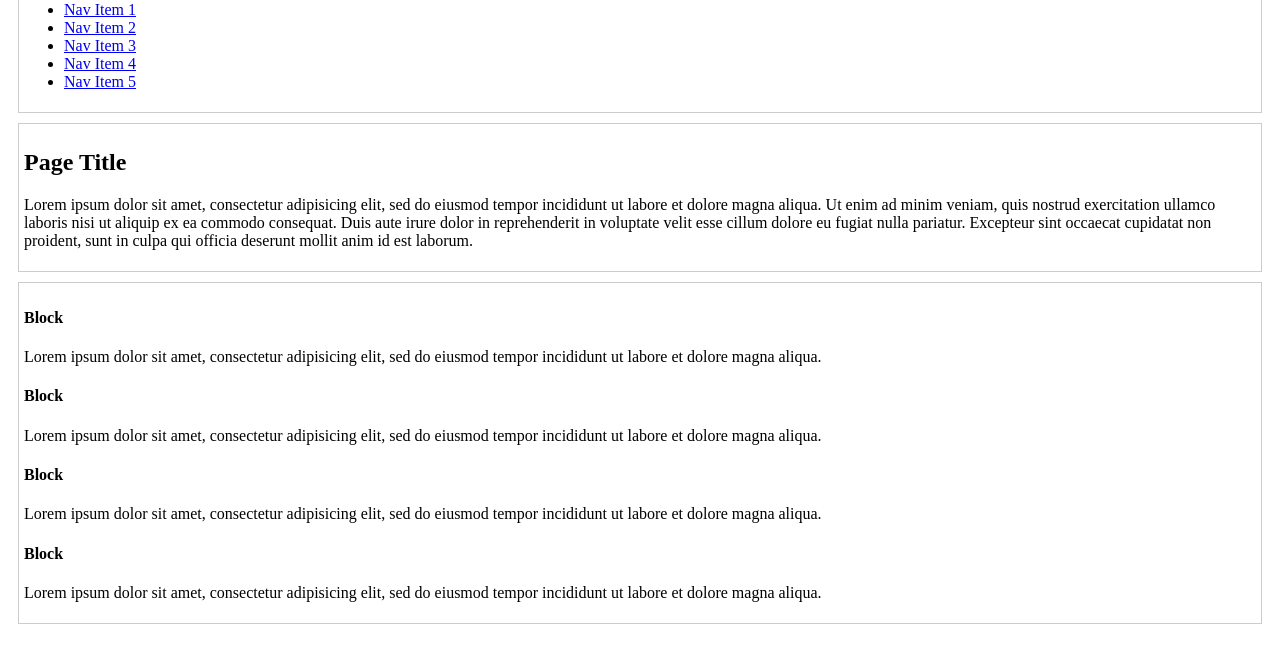
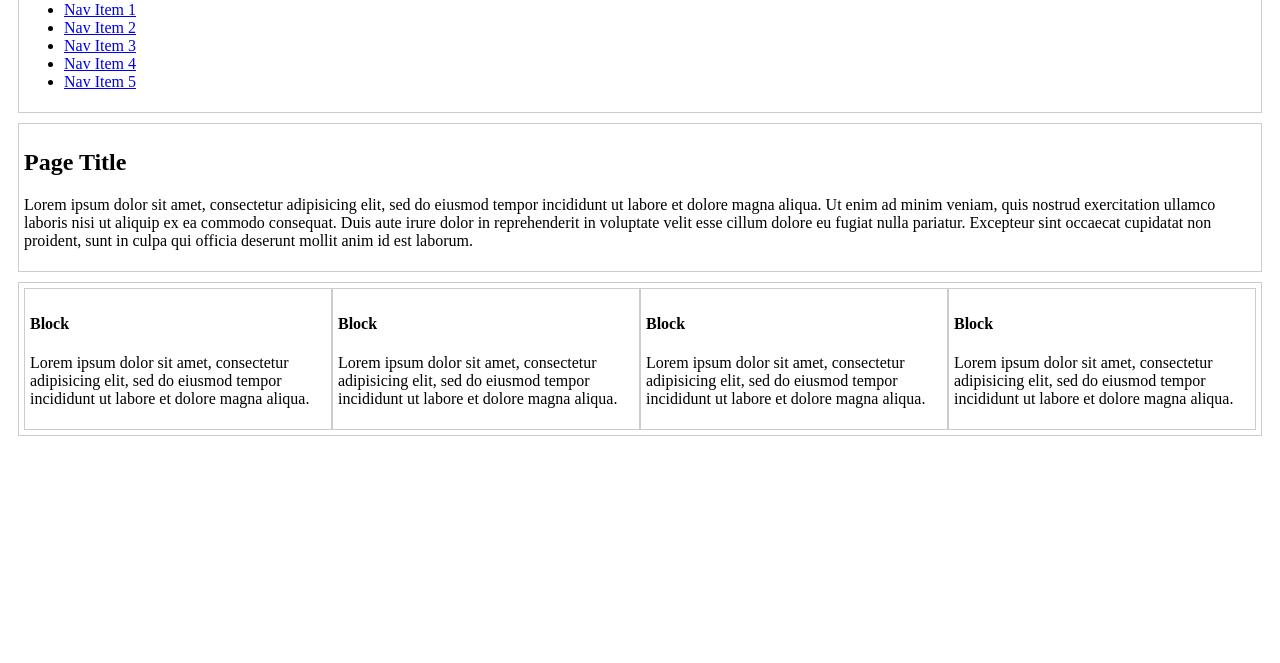
Before and after one commit to EvanLovely/git-bisect-example, a website: page index.html in a window 1280 px wide. Shown: the part 95-758 px from the top of the page. Drawn offline with Linux system fonts and the light colour scheme.

Commit message:
adding footer layout styles

```diff
--- a/style.css
+++ b/style.css
@@ -14,4 +14,14 @@
   border: solid 1px #ccc;
   padding: 5px;
   margin: 10px;
+  display: flex;
+  flex-wrap: wrap;
+  justify-content: space-between;
 }
+
+.footer .block {
+  border: solid 1px #ccc;
+  padding: 5px;
+  flex-basis: 23%;
+  flex-grow: 1;
+}
```
